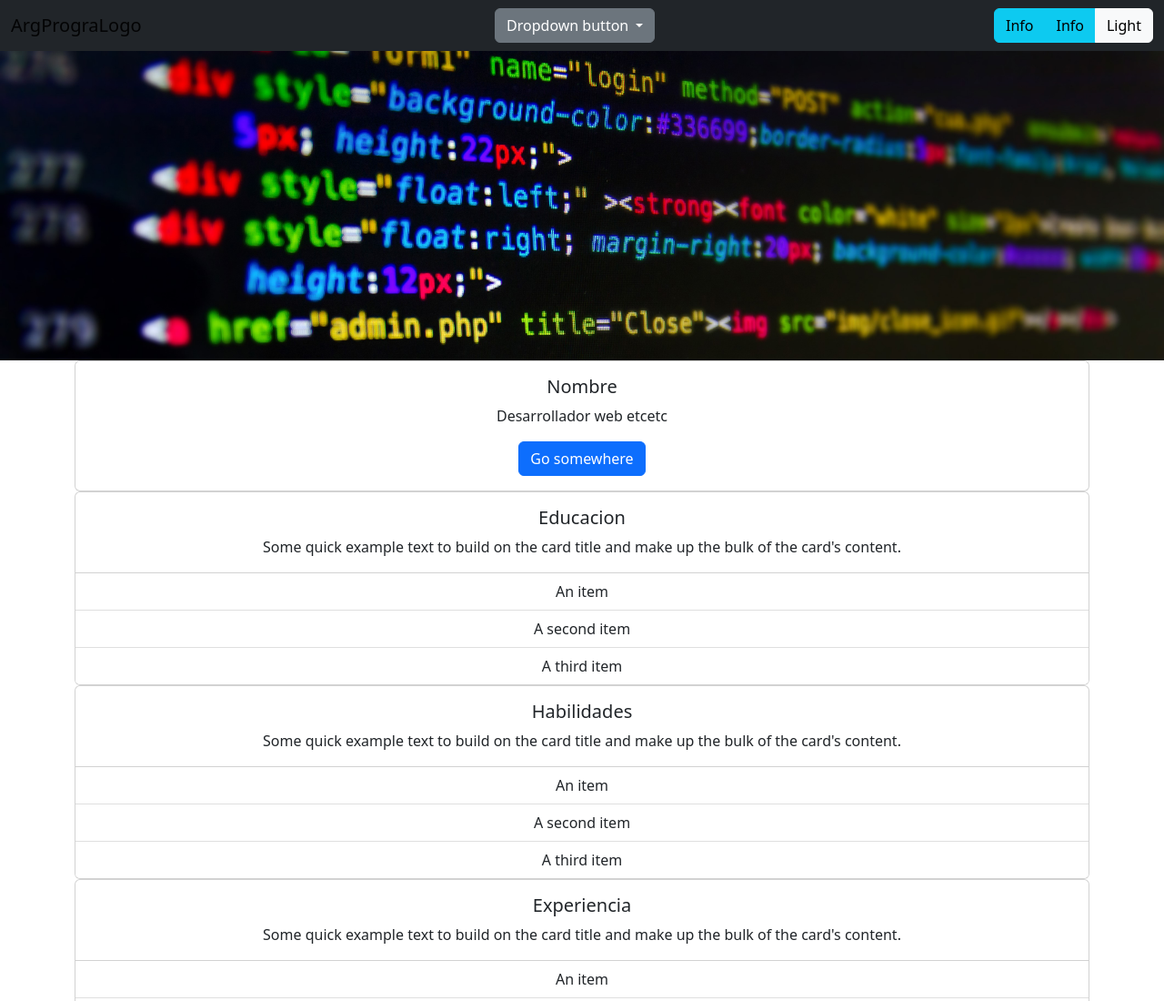
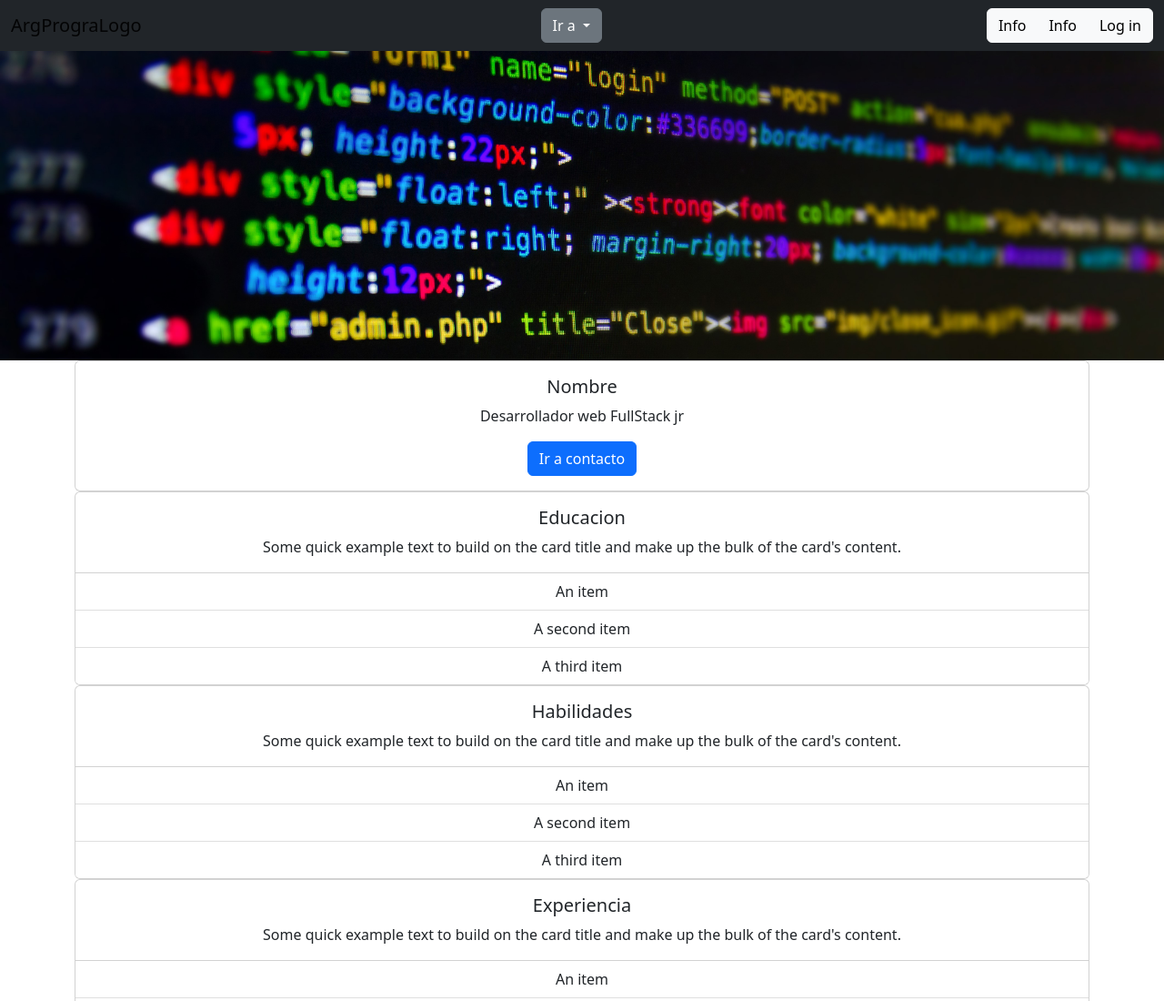
Before and after one commit to JoaquinVeraOrtega/portfolio-frontend, a plain HTML site: page index.html in a window 1280 px wide. Shown: the top 1100 px of the page at 91% size. Drawn offline with nearby package versions, Linux system fonts and the light colour scheme.

Commit message:
maqueta desafio modulo 2

```diff
--- a/index.html
+++ b/index.html
@@ -16,7 +16,7 @@
         <a class="navbar-brand" href="#">ArgPrograLogo</a>
         <div class="dropdown">
           <button class="btn btn-secondary dropdown-toggle" type="button" data-bs-toggle="dropdown" aria-expanded="false">
-            Dropdown button
+            Ir a
           </button>
           <ul class="dropdown-menu">
             <li><a class="dropdown-item" href="#">Action</a></li>
@@ -25,9 +25,9 @@
           </ul>
         </div>
         <div class="btn-group" role="group" aria-label="Basic outlined example">
-          <button type="button" class="btn btn-info">Info</button>
-          <button type="button" class="btn btn-info">Info</button>
-          <button type="button" class="btn btn-light">Light</button>
+          <button type="button" class="btn btn-light">Info</button>
+          <button type="button" class="btn btn-light">Info</button>
+          <button type="button" class="btn btn-light">Log in</button>
         </div>
       </div>
     </nav>
@@ -46,8 +46,8 @@
 
             <div class="card-body">
               <h5 class="card-title">Nombre</h5>
-              <p class="card-text">Desarrollador web etcetc</p>
-              <a href="#" class="btn btn-primary">Go somewhere</a>
+              <p class="card-text">Desarrollador web FullStack jr</p>
+              <a href="#" class="btn btn-primary">Ir a contacto</a>
             </div>
           </div>
         </div>
```
